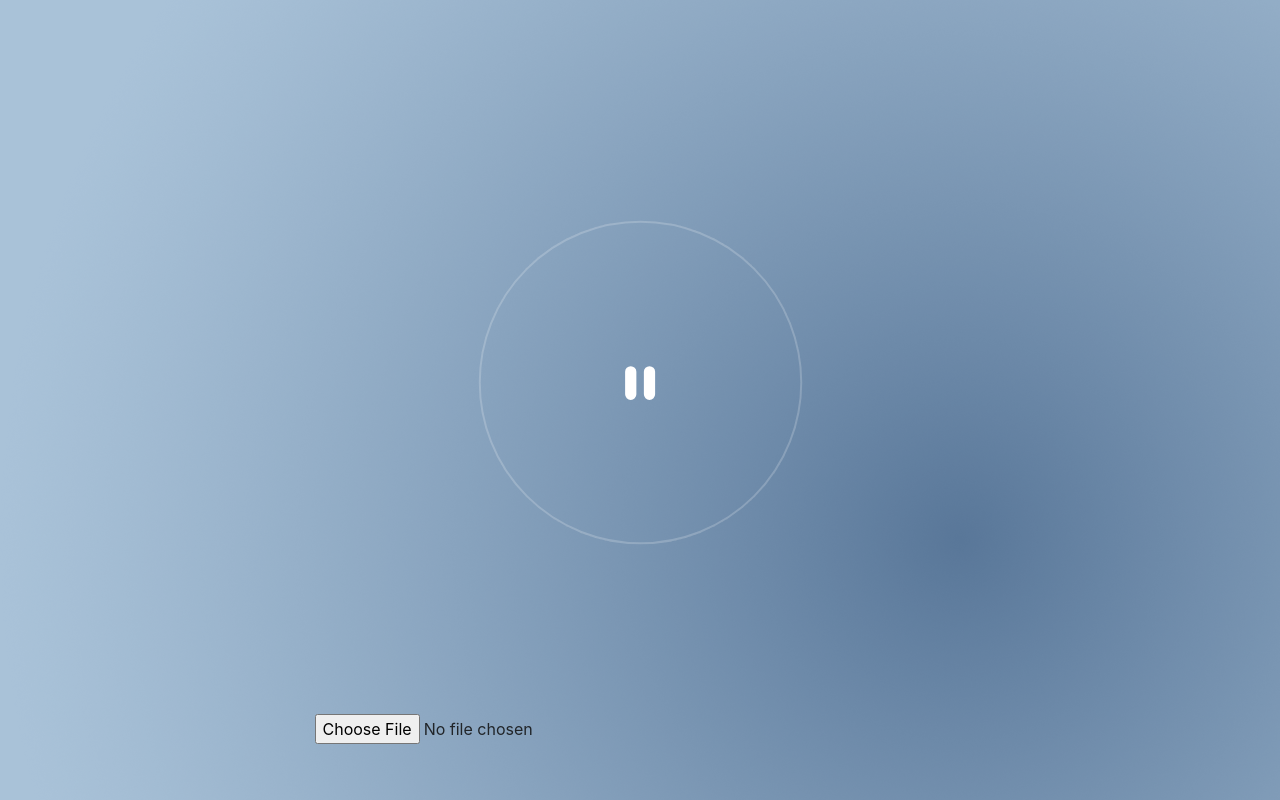
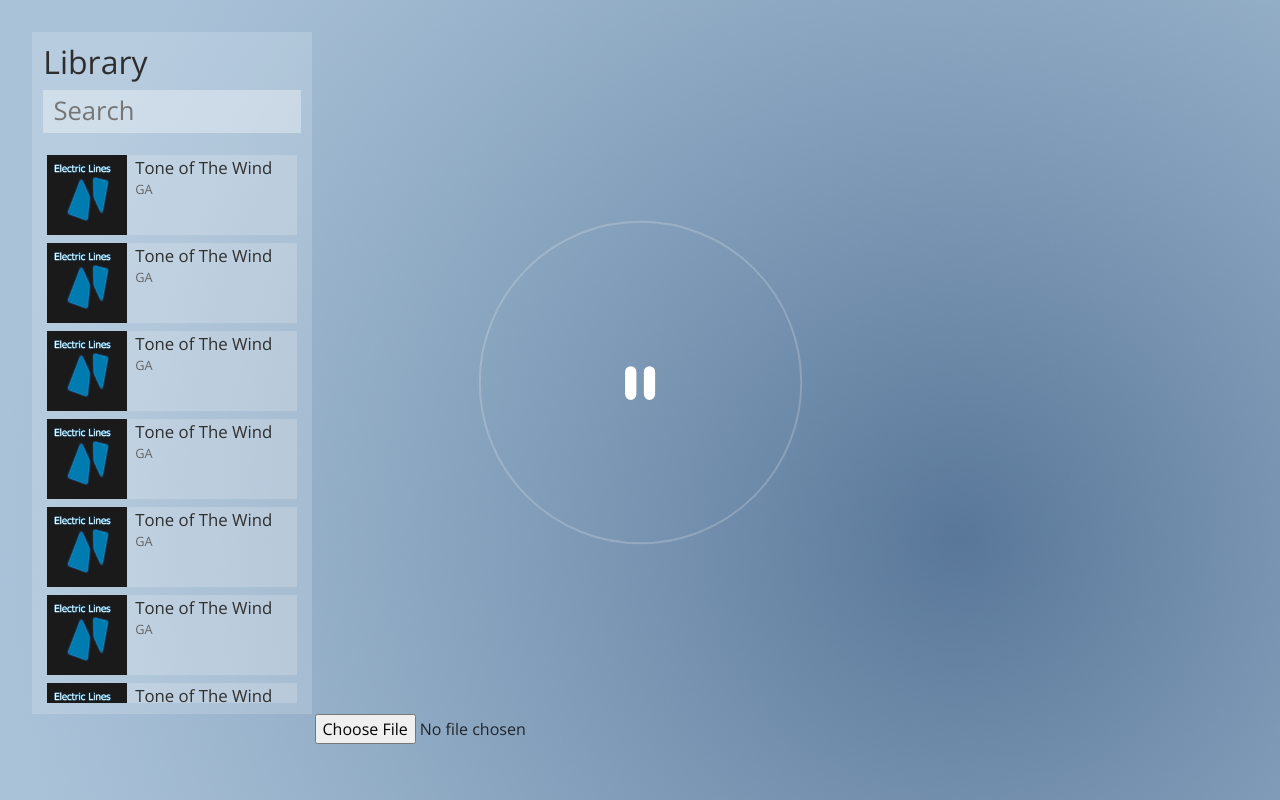
Before and after one commit to RegAse/music-player-visualizer, a React (Create React App) app: page / in a window 1280 px wide. Built offline with nearby package versions, Linux system fonts and the light colour scheme.

Commit message:
Created the visuals for the library

```diff
--- a/public/index.html
+++ b/public/index.html
@@ -6,6 +6,9 @@
     <meta name="viewport" content="width=device-width, initial-scale=1" />
     <meta name="theme-color" content="#000000" />
     <title>Music Visualizer</title>
+    <link rel="preconnect" href="https://fonts.googleapis.com">
+    <link rel="preconnect" href="https://fonts.gstatic.com" crossorigin>
+    <link href="https://fonts.googleapis.com/css2?family=Open+Sans&display=swap" rel="stylesheet">
     <link href="https://cdn.jsdelivr.net/npm/bootstrap@5.2.1/dist/css/bootstrap.min.css" rel="stylesheet" integrity="sha384-iYQeCzEYFbKjA/T2uDLTpkwGzCiq6soy8tYaI1GyVh/UjpbCx/TYkiZhlZB6+fzT" crossorigin="anonymous">
   </head>
   <body>
--- a/src/App.css
+++ b/src/App.css
@@ -70,3 +70,60 @@ body {
   /* background-position: center; */
   /* radial-gradient(circle, rgb(51, 14, 33) 0%, rgba(70, 10, 10, 0.68) 77%) */
 }
+
+
+/* Sidebar Styles */
+.sidebar-left {
+  min-height: 80vh;
+  width: 280px;
+  background-color: rgba(255, 255, 255, 0.158);
+  position: absolute;
+  left: 2em;
+  top: 2em;
+  padding: 0.7em;
+  color: rgb(46, 46, 46);
+
+  /* box-shadow: rgba(255, 255, 255, 0.59) 0 0 20px; */
+}
+
+.sidebar-left .search {
+
+}
+
+.library-search {
+  width: 100%;
+  font-size: 1.6em;
+  /* height: 2.5em; */
+  background-color: rgba(255, 255, 255, 0.342);
+  border-style: none;
+  color: rgb(46, 46, 46);
+  padding: 0.1em 0.4em;
+  /* border: 2px solid rgb(255, 255, 255); */
+}
+.library-list {
+  margin-top: 0.6em;
+  max-height: 70vh;
+  overflow-y: scroll;
+  scrollbar-width: thin;
+  padding: 0.25em;
+}
+.library-list-item {
+  background-color: rgba(255, 255, 255, 0.192);
+  margin-top: 0.5em;
+  cursor: pointer;
+}
+.library-list-item-info {
+  margin-left: 0.5em;
+}
+.library-list-item-title {
+  margin-bottom: 0;
+  font-size: 1.05em;
+}
+.library-list-item-artist {
+  color: #646464;
+  font-size: 0.8em;
+}
+.library-list-item-poster {
+  width: 5em;
+  text-align: center;
+}
--- a/src/App.js
+++ b/src/App.js
@@ -12,6 +12,75 @@ function App() {
 
   return (
     <div className="App">
+      <div className='sidebar-left'>
+        <h2>Library</h2>
+        <input className='library-search' placeholder='Search' type="text"/>
+        <div className='library-list'>
+          <div className='library-list-item d-flex'>
+            <img className='library-list-item-poster' src='./images/music-poster-1.png' />
+            <div className='library-list-item-info'>
+              <p className='library-list-item-title'>Tone of The Wind</p>
+              <p className='library-list-item-artist'>GA</p>
+            </div>
+          </div>
+          <div className='library-list-item d-flex'>
+            <img className='library-list-item-poster' src='./images/music-poster-1.png' />
+            <div className='library-list-item-info'>
+              <p className='library-list-item-title'>Tone of The Wind</p>
+              <p className='library-list-item-artist'>GA</p>
+            </div>
+          </div>
+          <div className='library-list-item d-flex'>
+            <img className='library-list-item-poster' src='./images/music-poster-1.png' />
+            <div className='library-list-item-info'>
+              <p className='library-list-item-title'>Tone of The Wind</p>
+              <p className='library-list-item-artist'>GA</p>
+            </div>
+          </div>
+          <div className='library-list-item d-flex'>
+            <img className='library-list-item-poster' src='./images/music-poster-1.png' />
+            <div className='library-list-item-info'>
+              <p className='library-list-item-title'>Tone of The Wind</p>
+              <p className='library-list-item-artist'>GA</p>
+            </div>
+          </div>
+          <div className='library-list-item d-flex'>
+            <img className='library-list-item-poster' src='./images/music-poster-1.png' />
+            <div className='library-list-item-info'>
+              <p className='library-list-item-title'>Tone of The Wind</p>
+              <p className='library-list-item-artist'>GA</p>
+            </div>
+          </div>
+          <div className='library-list-item d-flex'>
+            <img className='library-list-item-poster' src='./images/music-poster-1.png' />
+            <div className='library-list-item-info'>
+              <p className='library-list-item-title'>Tone of The Wind</p>
+              <p className='library-list-item-artist'>GA</p>
+            </div>
+          </div>
+          <div className='library-list-item d-flex'>
+            <img className='library-list-item-poster' src='./images/music-poster-1.png' />
+            <div className='library-list-item-info'>
+              <p className='library-list-item-title'>Tone of The Wind</p>
+              <p className='library-list-item-artist'>GA</p>
+            </div>
+          </div>
+          <div className='library-list-item d-flex'>
+            <img className='library-list-item-poster' src='./images/music-poster-1.png' />
+            <div className='library-list-item-info'>
+              <p className='library-list-item-title'>Tone of The Wind</p>
+              <p className='library-list-item-artist'>GA</p>
+            </div>
+          </div>
+          <div className='library-list-item d-flex'>
+            <img className='library-list-item-poster' src='./images/music-poster-1.png' />
+            <div className='library-list-item-info'>
+              <p className='library-list-item-title'>Tone of The Wind</p>
+              <p className='library-list-item-artist'>GA</p>
+            </div>
+          </div>
+        </div>
+      </div>
       <div className='container'>
         <div className='screen-center'>
           <div className='col-md-7'>
--- a/src/data/LibraryData.js
+++ b/src/data/LibraryData.js
@@ -1 +1,3 @@
-let
+export const data = {
+
+}
--- a/src/index.css
+++ b/src/index.css
@@ -1,8 +1,9 @@
 body {
   margin: 0;
-  font-family: -apple-system, BlinkMacSystemFont, 'Segoe UI', 'Roboto', 'Oxygen',
+  /* font-family: -apple-system, BlinkMacSystemFont, 'Segoe UI', 'Roboto', 'Oxygen',
     'Ubuntu', 'Cantarell', 'Fira Sans', 'Droid Sans', 'Helvetica Neue',
-    sans-serif;
+    sans-serif; */
+    font-family: 'Open Sans', sans-serif !important;
   -webkit-font-smoothing: antialiased;
   -moz-osx-font-smoothing: grayscale;
 }
```
Also changed, not shown: public/images/music-poster-1.png (added).
